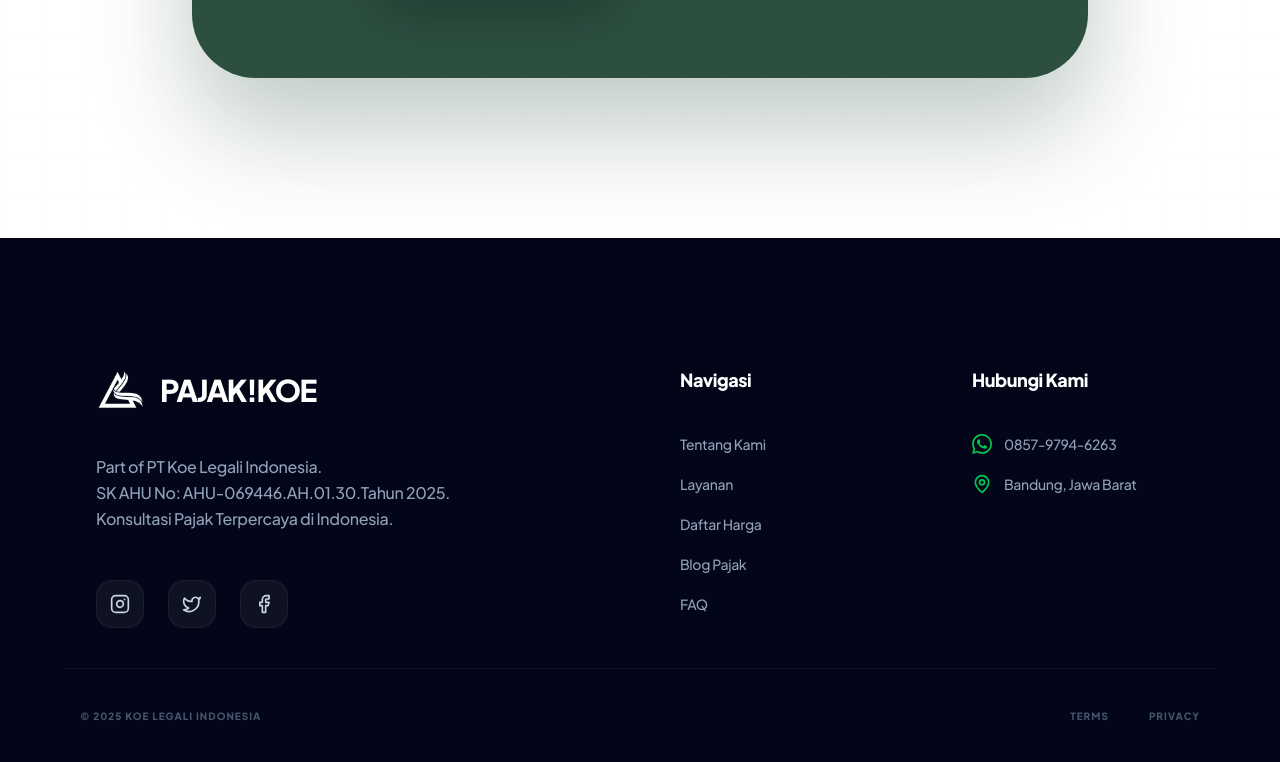
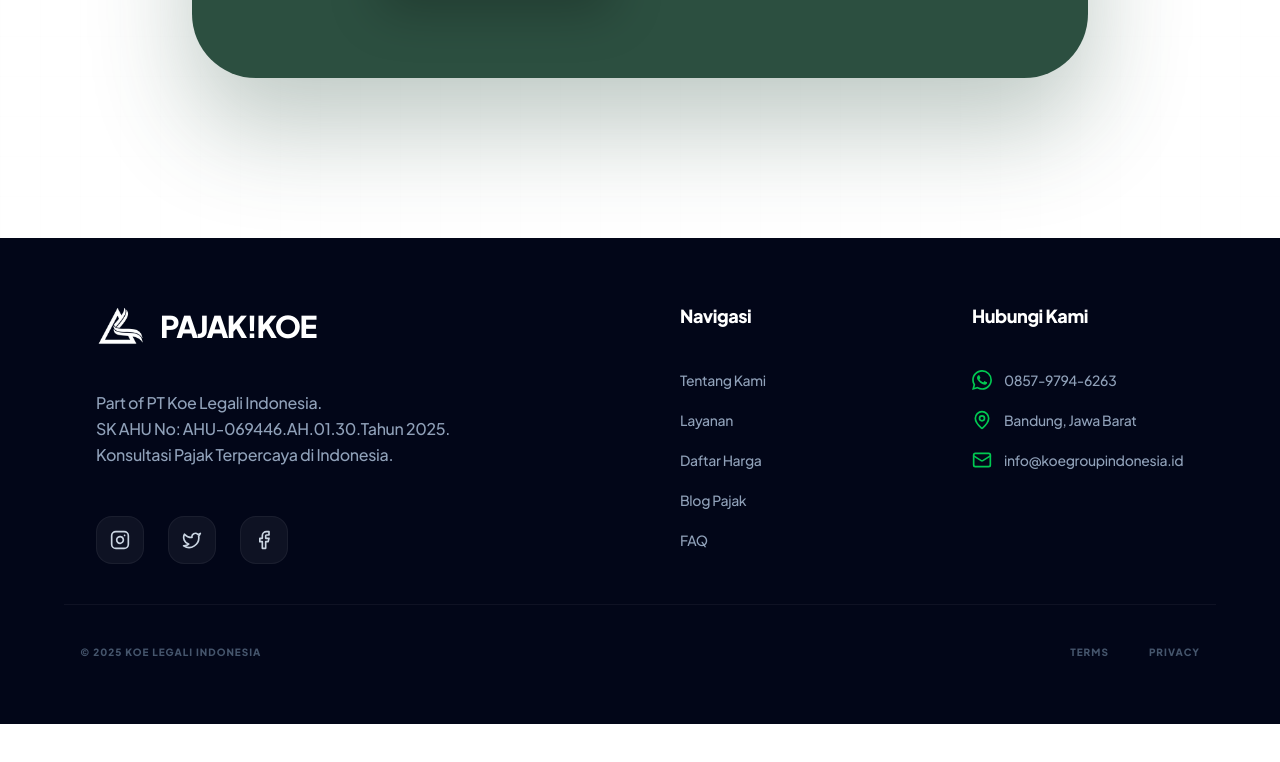
Before and after one commit to mahardikaindra/pajakkoe, a Next.js app: page / in a window 1280 px wide. Shown: the part 5656-6418 px from the top of the page. After the commit the page ends 6380 px from the top, so only its background shows below. Built offline with nearby package versions, Linux system fonts and the light colour scheme.

Commit message:
Modified Footer

```diff
--- a/src/components/layout/Footer.tsx
+++ b/src/components/layout/Footer.tsx
@@ -4,11 +4,11 @@ import React from "react";
 import Image from "next/image";
 import Link from "next/link";
 import WhatsAppIcon from "../ui/WhatsAppIcon";
-import { Instagram, Twitter, Facebook, MapPin } from "lucide-react";
+import { Instagram, Twitter, Facebook, MapPin, Mail } from "lucide-react";
 
 const Footer: React.FC = () => {
   return (
-    <footer className="bg-slate-950 text-slate-300 py-32 text-left">
+    <footer className="bg-slate-950 text-slate-300 py-16 text-left">
       <div className="max-w-6xl mx-auto px-4 sm:px-6 lg:px-8 grid grid-cols-1 md:grid-cols-4 gap-20">
         <div className="col-span-1 md:col-span-2">
           <div className="flex items-center gap-4 mb-10">
@@ -76,7 +76,7 @@ const Footer: React.FC = () => {
         </div>
 
         <div>
-          <h4 className="font-black text-white mb-10 text-lg tracking-tight">
+          <h4 className="font-black text-white text-lg tracking-tight gap-3 mb-10">
             Hubungi Kami
           </h4>
           <ul className="space-y-5 text-slate-400 text-sm font-medium">
@@ -86,15 +86,12 @@ const Footer: React.FC = () => {
             <li className="flex items-center gap-3">
               <MapPin className="w-5 h-5 text-green-500" /> Bandung, Jawa Barat
             </li>
+            <li className="flex items-center gap-3">
+              <Mail className="w-5 h-5 text-green-500" /> info@koegroupindonesia.id
+            </li>
           </ul>
         </div>
       </div>
-{/*
-    <div className="max-w-6xl mx-auto px-4 pt-10 border-t border-white/5">
-      <p className="text-[10px] text-slate-500 leading-relaxed max-w-4xl italic">
-        Disclaimer: Pajakkoe adalah penyedia jasa konsultasi pajak independen dan bukan merupakan bagian dari Direktorat Jenderal Pajak (DJP) atau instansi pemerintah mana pun.
-      </p>
-    </div> */}
 
       <div className="max-w-6xl mx-auto px-4 mt-10 pt-10 border-t border-white/5 text-[10px] uppercase font-black tracking-widest text-slate-600 flex justify-between">
         <p>&copy; {new Date().getFullYear()} KOE LEGALI INDONESIA</p>
```
